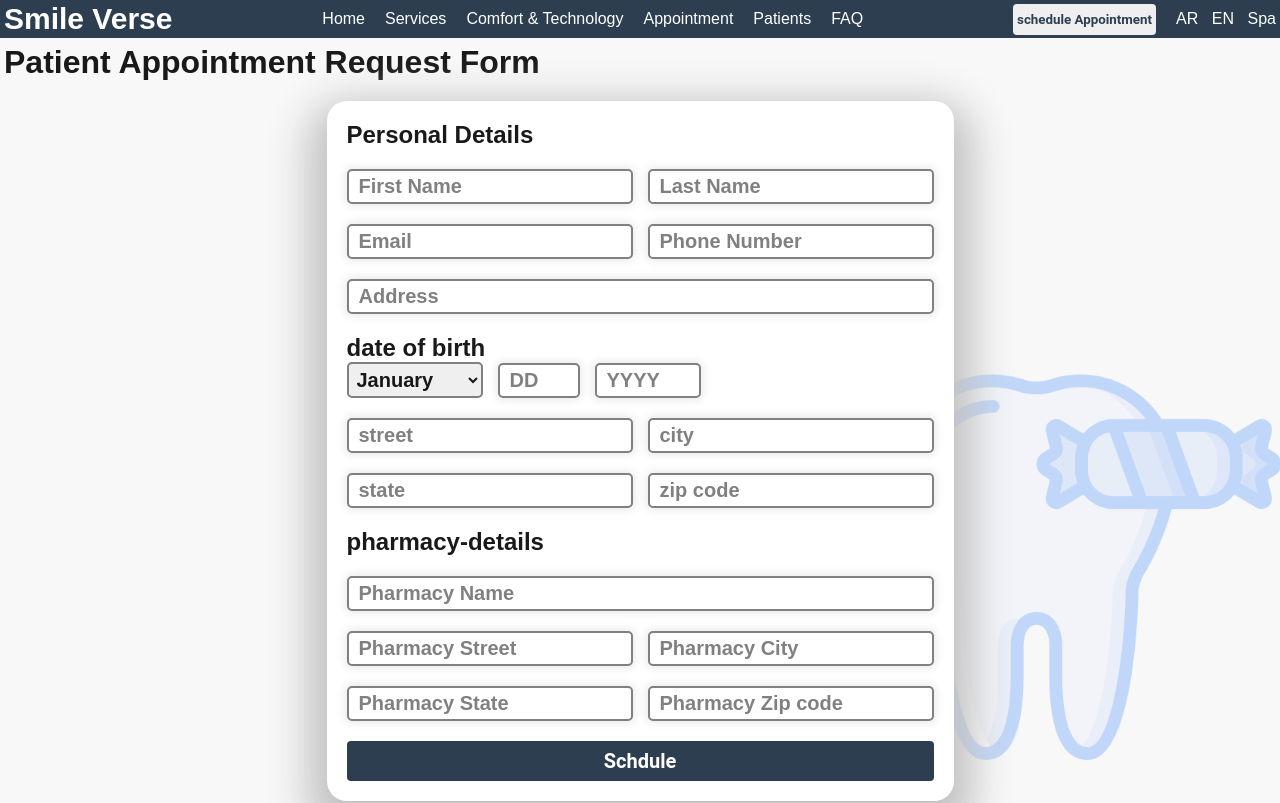
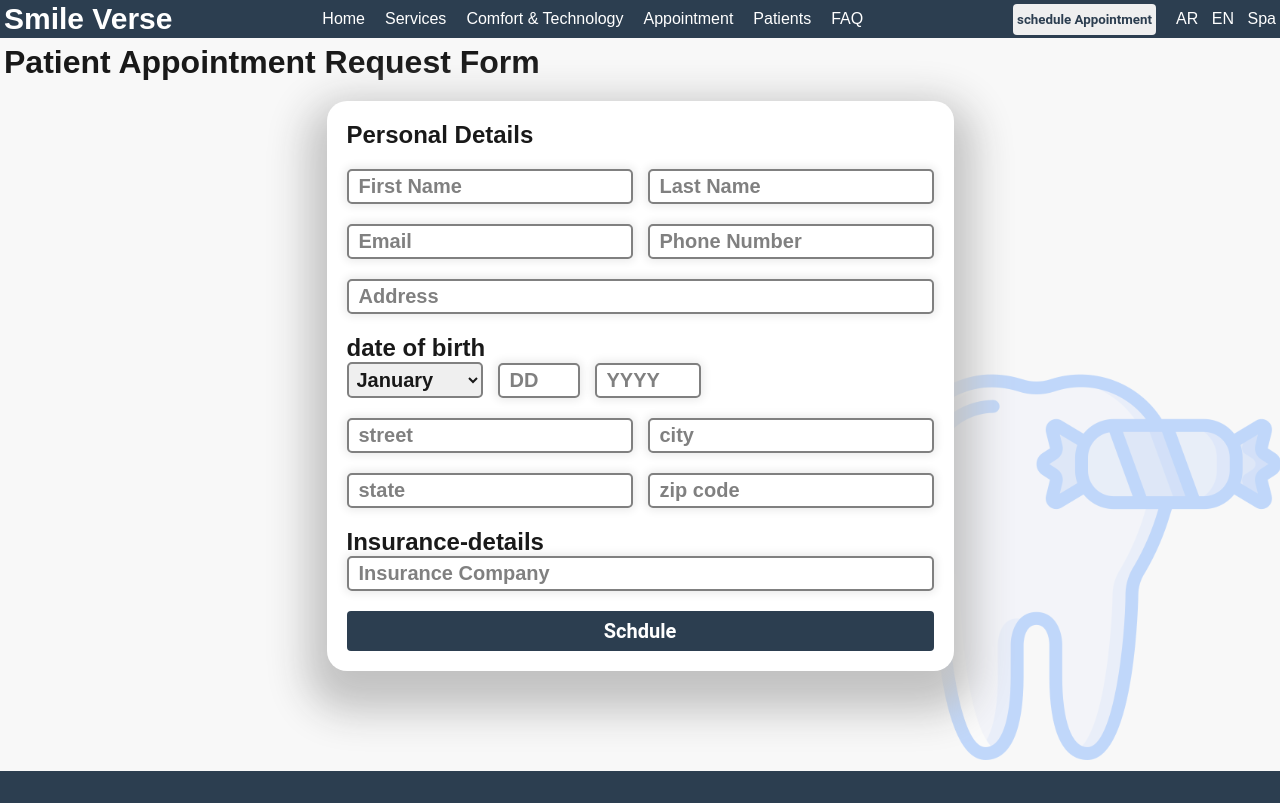
Before and after one commit to mahdtomar/dr.hany-smile-verse, a React (Create React App) app: page /dr.hany-smile-verse/Appointment/New in a window 1280 px wide. Shown: the top 803 px of the page. Built offline with nearby package versions, Linux system fonts and the light colour scheme.

Commit message:
Update NewPatient.jsx

```diff
--- a/src/components/appointment/NewPatient.jsx
+++ b/src/components/appointment/NewPatient.jsx
@@ -91,47 +91,15 @@ const NewPatient = () => {
             <input type="text" placeholder="zip code" name="zipcode" />
           </label>
         </div>
-        <div className="pharmacy-details">
-          <h2>pharmacy-details</h2>
-          <label htmlFor="pharmacyName" className="wide full">
+        <div className="Insurance-details">
+          <h2>Insurance-details</h2>
+          <label htmlFor="InsuranceName" className="wide full">
             <input
               type="text"
-              placeholder="Pharmacy Name"
-              name="pharmacyName"
+              placeholder="Insurance Company"
+              name="InsuranceCompany"
             />
           </label>
-          <div className="wide flex-2">
-            <label htmlFor="pharmacyStreet">
-              <input
-                type="text"
-                placeholder="Pharmacy Street"
-                name="pharmacyStreet"
-              />
-            </label>
-            <label htmlFor="pharmacyCity">
-              <input
-                type="text"
-                placeholder="Pharmacy City"
-                name="pharmacyCity"
-              />
-            </label>
-          </div>
-          <div className="wide flex-2">
-            <label htmlFor="pharmacyState">
-              <input
-                type="text"
-                placeholder="Pharmacy State"
-                name="pharmacyState"
-              />
-            </label>
-            <label htmlFor="pharmacyZipcode">
-              <input
-                type="text"
-                placeholder="Pharmacy Zip code"
-                name="pharmacyZipcode"
-              />
-            </label>
-          </div>
         </div>
         <button type="submit">Schdule</button>
       </div>
```
